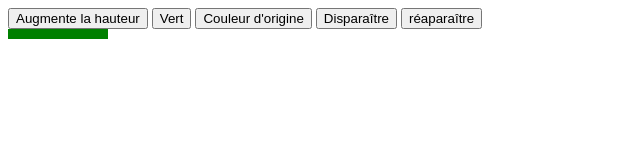
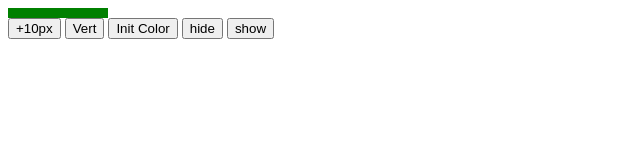
Before and after one commit to Amadewe/exercice4jquerypartie3, a plain HTML site: page index.html in a window 1280 px wide. Both pictures are taken after a click on the button "Vert". Shown: the whole page, without its empty margins (0-640 px from the left). Drawn offline with Linux system fonts and the light colour scheme.

Commit message:
Correction

```diff
--- a/assets/css/style.CSS
+++ b/assets/css/style.CSS
@@ -1,6 +1,5 @@
-.rectangle {
- width:100px;
- height:10px;
- background:blue;
-
+.rectangle{
+  width: 100px;
+  height: 10px;
+  background-color: blue;
 }
--- a/assets/js/script.js
+++ b/assets/js/script.js
@@ -1,20 +1,34 @@
-var maxHeight = 100;
 $(function(){
-  $('#heightRectangle').click(function(){
-    if ($('.rectangle').height() == maxHeight){
-      $('.rectangle').height('');
-    } else($('.rectangle').height('+=10'));
-  });
-  $('#rectangleGreen').click(function(){
-    $('.rectangle').css('background-color', 'green');
-  });
-  $('#InitialColor').click(function(){
-    $('.rectangle').css('background-color', '');
-  });
-  $('#displayRectangle').click(function(){
-    $('.rectangle').show();
-  });
-  $('#hideRectangle').click(function(){
-    $('.rectangle').hide();
-  });
+//on va stoké dans la variable firstColor la couleur de base du rectangle.
+//$('.rectangle').css('background-color') récupére la valeur de la propriété background-color parce qu'on n'a pas précisé de valeur.
+  var firstColor = $('.rectangle').css('background-color');
+ $('#changeHeight').click(function(){
+//on stock la hauteur de réctangle dans la variable "rectangleHeight".
+//$('.rectangle').height(); récupére la hauteur du réctangle parce qu'on n'a pas précisé de valeur.
+ 	var rectangleHeight = $('.rectangle').height();
+//selon la hauteur qu'on récupere a chaque click, on y ajoute 10 ou on la remet a 10.
+ 	if (rectangleHeight < 100 ){
+ 		rectangleHeight += 10;
+ 	}else{
+ 		rectangleHeight = 10;
+ 	}
+//on attribue cette nouvelle hauteur au rectangle.
+ $('.rectangle').height(rectangleHeight);
+ });
+ $('#changeColor').click(function(){
+//On attribue a notre réctangle la couleur verte.
+ 	$('.rectangle').css('background-color','green');
+ });
+ $('#resetColor').click(function(){
+//On attribue a notre réctangle la couleur que l'on a stocké au chargement de la page.
+ 	$('.rectangle').css('background-color', firstColor);
+ });
+ $('#hideRectangle').click(function(){
+//on cache notre réctangle avec la fonction hide
+ 	$('.rectangle').hide();
+ });
+ $('#showRectangle').click(function(){
+//on affiche notre réctangle avec la fonction show
+ 	$('.rectangle').show();
+ });
 });
--- a/index.html
+++ b/index.html
@@ -1,17 +1,18 @@
 <!DOCTYPE html>
-<html lang="fr" dir="ltr">
+<html lang="fr">
   <head>
-    <meta charset="utf-8">
+    <meta charset="utf-8" />
     <title>Exercice 4</title>
     <link rel="stylesheet" href="assets/css/style.CSS">
   </head>
   <body>
-    <button id="heightRectangle" name ="submit">Augmente la hauteur</button>
-    <button id="rectangleGreen" name ="submit">Vert</button>
-    <button id="InitialColor" name ="submit">Couleur d'origine</button>
-    <button id="hideRectangle" name ="submit">Disparaître</button>
-    <button id="displayRectangle" name ="submit">réaparaître</button>
     <div class="rectangle"></div>
+
+    <button type="button" id="changeHeight">+10px</button>
+    <button type="button" id="changeColor">Vert</button>
+    <button type="button" id="resetColor">Init Color</button>
+    <button type="button" id="hideRectangle">hide</button>
+    <button type="button" id="showRectangle">show</button>
 
     <script src="assets/js/jquery-3.3.1.min.js"></script>
     <script src="assets/js/script.js"></script>
```
